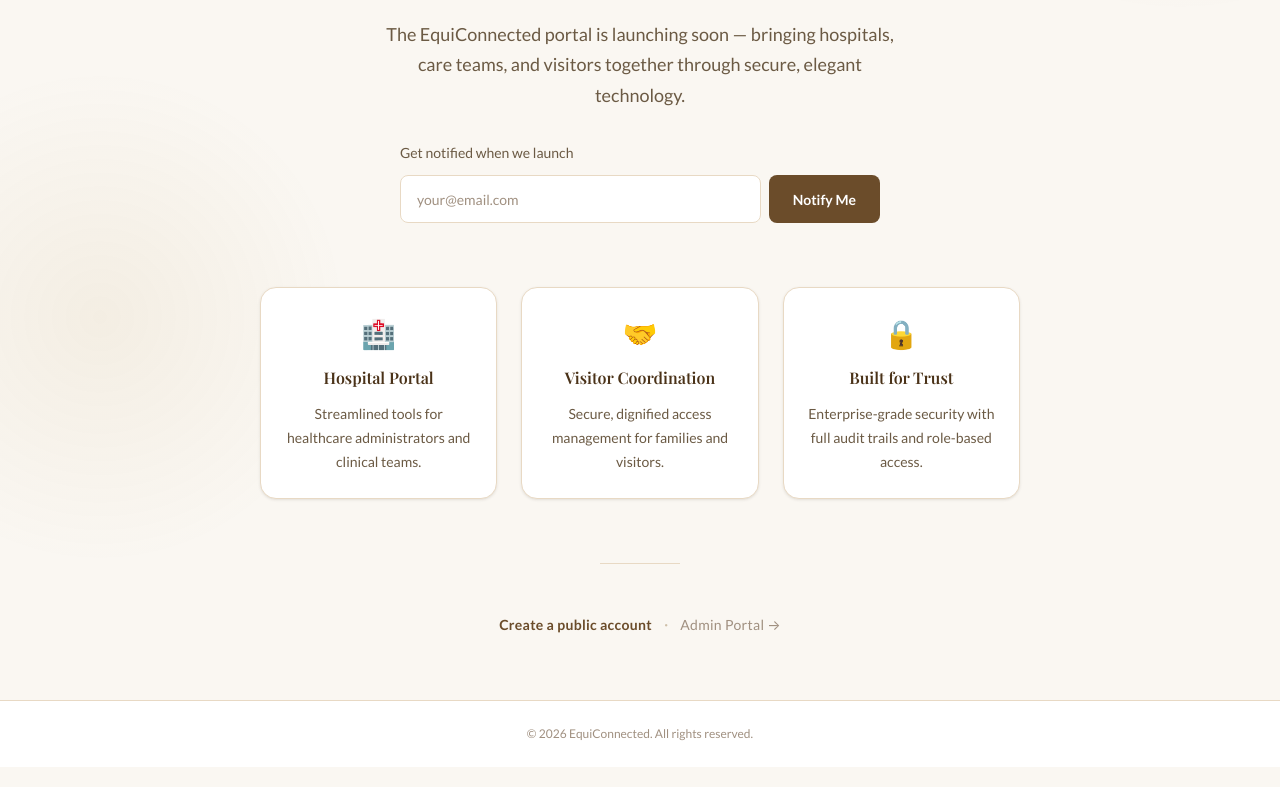
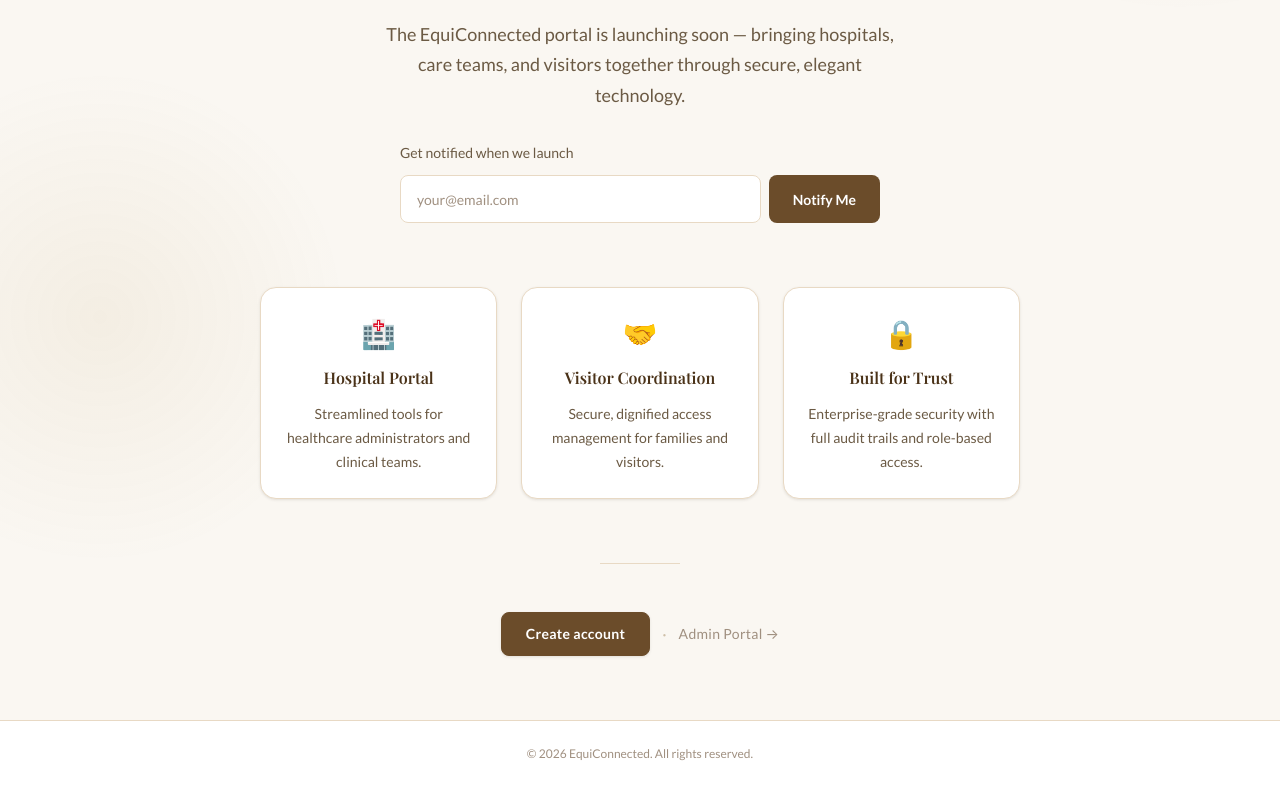
Before and after one commit to SiddORT/equiconnected-portal, a React (Vite) app in the folder frontend/: page / in a window 1280 px wide. Shown: the part 383-1170 px from the top of the page. Built offline with nearby package versions, Linux system fonts and the light colour scheme; no server answers.

Commit message:
Improve public signup form guidance and account CTA
Replit-Task-Id: 547dd982-923a-4ec7-8888-1bdc6cacc594
Replit-Merge-Attempt: MergeTask:547dd982-923a-4ec7-8888-1bdc6cacc594:1:706b65fc

```diff
--- a/frontend/src/components/ui/Input.module.css
+++ b/frontend/src/components/ui/Input.module.css
@@ -7,7 +7,7 @@
 .label {
   font-size: var(--text-sm);
   font-weight: var(--font-medium);
-  color: var(--text-primary);
+  color: var(--input-label-color, var(--text-primary));
 }
 
 .inputWrapper {
@@ -51,7 +51,8 @@
   min-width: 0;
 }
 .input::placeholder {
-  color: var(--text-muted);
+  color: var(--input-placeholder-color, var(--text-muted));
+  opacity: 1;
 }
 .input:disabled {
   cursor: not-allowed;
@@ -87,9 +88,9 @@
 
 .hint {
   font-size: var(--text-xs);
-  color: var(--text-secondary);
+  color: var(--input-hint-color, var(--text-secondary));
 }
 .error {
   font-size: var(--text-xs);
-  color: var(--color-error);
+  color: var(--input-error-color, var(--color-error));
 }
--- a/frontend/src/pages/PublicPage.module.css
+++ b/frontend/src/pages/PublicPage.module.css
@@ -285,20 +285,47 @@
 /* ── Admin link ──────────────────────────────────────────────────────────── */
 .adminLink {
   margin-top: calc(var(--space-4) * -1);
+  display: flex;
+  align-items: center;
+  justify-content: center;
+  flex-wrap: wrap;
+  gap: var(--space-3);
 }
 
-.signupAnchor,
+.signupCta,
 .adminAnchor {
   font-size: var(--text-sm);
-  color: var(--text-muted);
   text-decoration: none;
   transition: color var(--transition-fast);
   letter-spacing: 0.02em;
 }
-.signupAnchor { color: var(--color-primary-700); font-weight: var(--font-semibold); }
-.signupAnchor:hover,
+
+.signupCta {
+  display: inline-flex;
+  min-height: 44px;
+  align-items: center;
+  justify-content: center;
+  padding: 0 var(--space-6);
+  border: 1px solid var(--color-primary-700);
+  border-radius: var(--radius-md);
+  background: var(--color-primary-700);
+  color: var(--text-inverse);
+  font-weight: var(--font-semibold);
+  box-shadow: var(--shadow-sm);
+}
+.signupCta:hover {
+  background: var(--color-primary-800);
+  border-color: var(--color-primary-800);
+  color: var(--text-inverse);
+}
+.adminAnchor { color: var(--text-muted); }
 .adminAnchor:hover { color: var(--color-primary-700); }
-.linkSeparator { margin: 0 var(--space-3); color: var(--border-strong); }
+.signupCta:focus-visible,
+.adminAnchor:focus-visible {
+  outline: 3px solid var(--color-accent-300);
+  outline-offset: 3px;
+}
+.linkSeparator { color: var(--border-strong); }
 
 /* ── Footer ──────────────────────────────────────────────────────────────── */
 .footer {
--- a/frontend/src/pages/PublicPage.tsx
+++ b/frontend/src/pages/PublicPage.tsx
@@ -2,6 +2,7 @@
  * Public "Coming Soon" page for the EquiConnected portal.
  */
 import { useEffect, useState } from 'react';
+import { Link } from 'react-router-dom';
 import { recordPublicVisit } from '@/api/public';
 import styles from './PublicPage.module.css';
 
@@ -118,13 +119,13 @@ export function PublicPage() {
 
         {/* ── Admin link ───────────────────────────────────────── */}
         <div className={styles.adminLink}>
-          <a href="/signup" className={styles.signupAnchor}>
-            Create a public account
-          </a>
+          <Link to="/signup" className={styles.signupCta}>
+            Create account
+          </Link>
           <span className={styles.linkSeparator} aria-hidden="true">·</span>
-          <a href="/admin/login" className={styles.adminAnchor}>
+          <Link to="/admin/login" className={styles.adminAnchor}>
             Admin Portal →
-          </a>
+          </Link>
         </div>
       </main>
 
--- a/frontend/src/pages/SignupPage.module.css
+++ b/frontend/src/pages/SignupPage.module.css
@@ -78,6 +78,13 @@
 
 .form { display: grid; gap: 19px; }
 
+.signupField {
+  --input-label-color: #e3d7c2;
+  --input-hint-color: #cfc4b1;
+  --input-placeholder-color: #5e4f3e;
+  --input-error-color: #ef9d9d;
+}
+
 .twoColumns {
   display: grid;
   grid-template-columns: repeat(2, minmax(0, 1fr));
--- a/frontend/src/pages/SignupPage.tsx
+++ b/frontend/src/pages/SignupPage.tsx
@@ -130,14 +130,14 @@ export function SignupPage() {
             {globalError && <Alert variant="error" onDismiss={() => setGlobalError(null)}>{globalError}</Alert>}
 
             <div className={styles.twoColumns}>
-              <Input label="First name" id="signup-first-name" autoComplete="given-name" value={form.first_name} onChange={(e) => update('first_name', e.target.value)} error={errors.first_name} disabled={submitting} required />
-              <Input label="Last name" id="signup-last-name" autoComplete="family-name" value={form.last_name} onChange={(e) => update('last_name', e.target.value)} error={errors.last_name} disabled={submitting} required />
+              <Input label="First name" id="signup-first-name" autoComplete="given-name" placeholder="e.g. Sarah" containerClassName={styles.signupField} value={form.first_name} onChange={(e) => update('first_name', e.target.value)} error={errors.first_name} disabled={submitting} required />
+              <Input label="Last name" id="signup-last-name" autoComplete="family-name" placeholder="e.g. Williams" containerClassName={styles.signupField} value={form.last_name} onChange={(e) => update('last_name', e.target.value)} error={errors.last_name} disabled={submitting} required />
             </div>
-            <Input label="Email address" type="email" id="signup-email" autoComplete="email" placeholder="you@example.com" value={form.email} onChange={(e) => update('email', e.target.value)} error={errors.email} disabled={submitting} required />
-            <Input label="Mobile number" type="tel" id="signup-mobile" autoComplete="tel" placeholder="+971 50 000 0000" value={form.mobile_number} onChange={(e) => update('mobile_number', e.target.value)} error={errors.mobile_number} disabled={submitting} required />
+            <Input label="Email address" type="email" id="signup-email" autoComplete="email" placeholder="you@example.com" containerClassName={styles.signupField} value={form.email} onChange={(e) => update('email', e.target.value)} error={errors.email} disabled={submitting} required />
+            <Input label="Mobile number" type="tel" id="signup-mobile" autoComplete="tel" placeholder="+971 50 000 0000" containerClassName={styles.signupField} value={form.mobile_number} onChange={(e) => update('mobile_number', e.target.value)} error={errors.mobile_number} disabled={submitting} required />
             <div className={styles.twoColumns}>
-              <Input label="Country" id="signup-country" autoComplete="country-name" value={form.country} onChange={(e) => update('country', e.target.value)} error={errors.country} disabled={submitting} required />
-              <Input label="City" id="signup-city" autoComplete="address-level2" value={form.city} onChange={(e) => update('city', e.target.value)} error={errors.city} disabled={submitting} required />
+              <Input label="Country" id="signup-country" autoComplete="country-name" placeholder="e.g. United Arab Emirates" containerClassName={styles.signupField} value={form.country} onChange={(e) => update('country', e.target.value)} error={errors.country} disabled={submitting} required />
+              <Input label="City" id="signup-city" autoComplete="address-level2" placeholder="e.g. Dubai" containerClassName={styles.signupField} value={form.city} onChange={(e) => update('city', e.target.value)} error={errors.city} disabled={submitting} required />
             </div>
             <div className={styles.roleSection}>
               <span className={styles.roleLabel}>I am joining as</span>
@@ -151,8 +151,8 @@ export function SignupPage() {
               </div>
             </div>
             <div className={styles.twoColumns}>
-              <Input label="Password" type="password" id="signup-password" autoComplete="new-password" hint="At least 8 characters with upper- and lowercase letters and a number." value={form.password} onChange={(e) => update('password', e.target.value)} error={errors.password} disabled={submitting} required />
-              <Input label="Confirm password" type="password" id="signup-password-confirmation" autoComplete="new-password" value={form.password_confirmation} onChange={(e) => update('password_confirmation', e.target.value)} error={errors.password_confirmation} disabled={submitting} required />
+              <Input label="Password" type="password" id="signup-password" autoComplete="new-password" placeholder="e.g. StableHorse7" containerClassName={styles.signupField} hint="At least 8 characters with upper- and lowercase letters and a number." value={form.password} onChange={(e) => update('password', e.target.value)} error={errors.password} disabled={submitting} required />
+              <Input label="Confirm password" type="password" id="signup-password-confirmation" autoComplete="new-password" placeholder="Repeat your password" containerClassName={styles.signupField} value={form.password_confirmation} onChange={(e) => update('password_confirmation', e.target.value)} error={errors.password_confirmation} disabled={submitting} required />
             </div>
             <div className={styles.consents}>
               <label className={styles.consent}>
```
